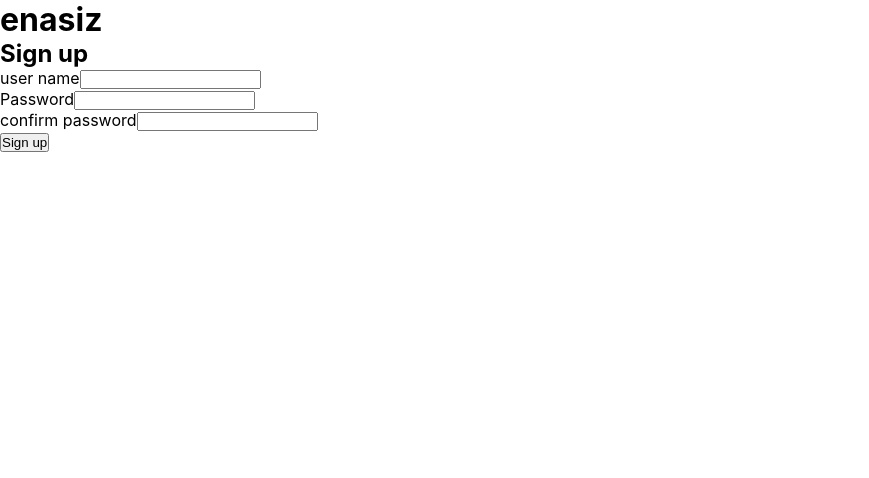
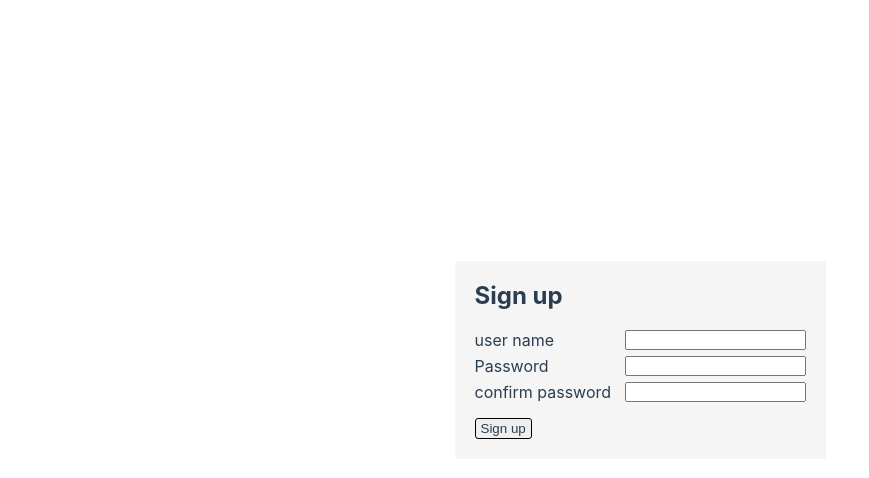
Before and after one commit to kiztopia1/enasiz, a React (Create React App) app: page /signup in a window 1280 px wide. Shown: the top 478 px of the page, without its empty margins (0-869 px from the left). Built offline with nearby package versions, Linux system fonts and the light colour scheme.

Commit message:
signup style updated

```diff
--- a/src/index.css
+++ b/src/index.css
@@ -11,5 +11,8 @@ body {
   margin:0px;
   padding:0px;
   text-decoration: none;
-
+  color: rgb(42, 62, 80);
 }
+.error{
+  color: rgb(207, 48, 48);;
+}
--- /dev/null
+++ b/src/pages/signup/index.css
@@ -0,0 +1,31 @@
+.main{
+    display: flex;
+    align-items: center;
+    justify-content: center;
+    height: 100vh;
+    position: relative;
+}
+.cont{
+    position: relative;
+    top:-40px;
+    background-color: whitesmoke;
+    padding:20px;
+    border-radius: 3px;
+}
+.cont h2{
+    margin-bottom: 20px;
+}
+.input-cont{
+    display: flex;
+    margin-bottom: 6px;
+}
+.cont .input-cont label{
+    display: inline-block;
+    width: 150px;
+}
+.cont button{
+    border:1px solid black;
+    padding: 2px 5px;
+    border-radius: 3px;
+    margin-top: 10px;
+}
--- a/src/pages/signup/index.js
+++ b/src/pages/signup/index.js
@@ -1,5 +1,5 @@
 import React from 'react'
-
+import './index.css'
 class Signup extends React.Component {
     constructor(props){
         super(props);
@@ -22,22 +22,21 @@ class Signup extends React.Component {
     }
     render () {
         return (
-            <div>
-                <h1>enasiz</h1>
+            <div className='main'>
 
                 <div className="cont">
                 {this.state.error}
                 <h2>Sign up</h2>
                 <form onSubmit={this.handelSubmit}>
-                    <div>
+                    <div className="input-cont">
                         <label htmlFor="username">user name</label>
                         <input type="text" name="username" id="username" />
                     </div>
-                    <div>
+                    <div className="input-cont">
                         <label htmlFor="password">Password</label>
                         <input type="password" name="password" id="password" />
                     </div>
-                    <div>
+                    <div className="input-cont">
                         <label htmlFor="password2">confirm password</label>
                         <input type='password' name='password2' id="password2"/>
                     </div>
```
